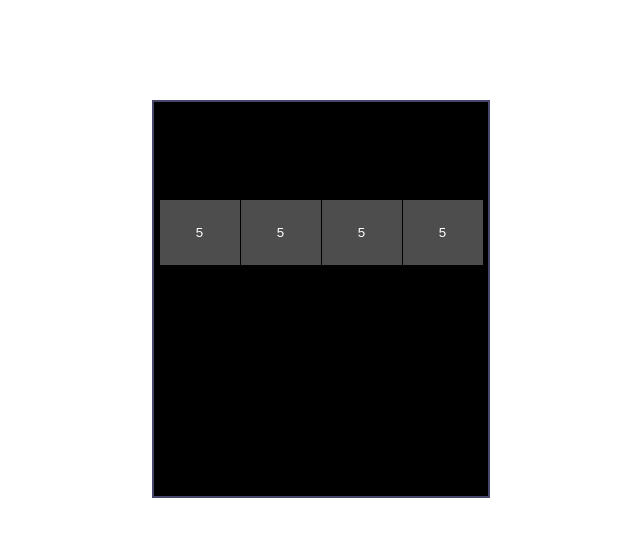
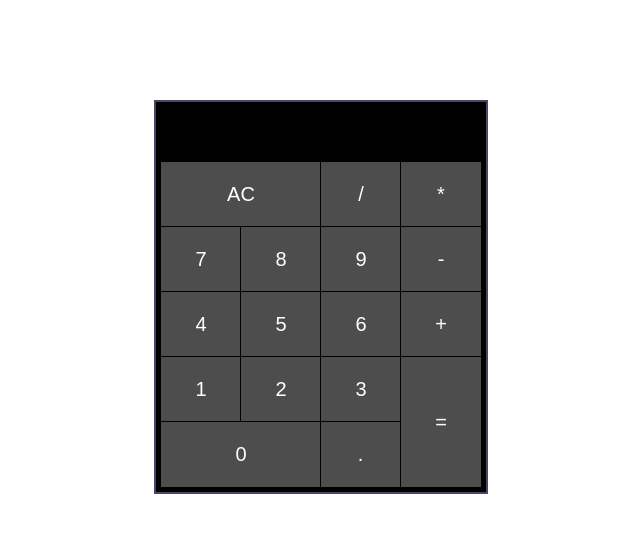
Before and after one commit to MookLags/fcc-calculator, a React (Vite) app: page / in a window 1280 px wide. Shown: the top 536 px of the page, without its empty margins (319-959 px from the left). Built offline with nearby package versions, Linux system fonts and the light colour scheme.

Commit message:
fixed styling issues with CalcButton component

```diff
--- a/src/components/CalcButton.jsx
+++ b/src/components/CalcButton.jsx
@@ -1,20 +1,23 @@
 import { useState } from 'react';
 
-const CalcButton = ({ buttonWidth = "80px", buttonHeight = "65px", bgColor = "#4d4d4d", func, value, isRelative = "true" }) => {
+const CalcButton = ({ buttonWidth = "80px", buttonHeight = "65px", bgColor = "#4d4d4d", func, value, isRelative = true }) => {
   const [isHovered, setIsHovered] = useState(false);
 
   const calcButtonStyle = {
     display: "flex",
     alignItems: "center",
-    color: "white",
+    color: isHovered ? "black" : "white",
     background: bgColor,
     filter: isHovered ? "brightness(1.2)" : "brightness(1)",
     width: buttonWidth,
     height: buttonHeight,
+    outline: "1px solid black",
     border: isHovered ? "1px solid gray" : "none",
     zIndex: isHovered ? "3" : "0",
     position: isRelative ? "relative" : "absolute",
-    cursor: isHovered ? "pointer" : "normal"
+    cursor: isHovered ? "pointer" : "normal",
+    fontSize: "20px",
+    ...(isRelative ? {} : {bottom: "5px", right: "5px"})
   }
 
   return (
--- a/src/components/Screen.jsx
+++ b/src/components/Screen.jsx
@@ -13,6 +13,8 @@ const Screen = ({ displayText, expressionText }) => {
     justifyContent: "flex-end",
     textAlign: "right",
     color: "orange",
+    height: "20px",
+    lineHeight: "20x",
     fontSize: "20px"
   }
 
@@ -21,6 +23,8 @@ const Screen = ({ displayText, expressionText }) => {
     justifyContent: "flex-end",
     textAlign: "right",
     color: "white",
+    height: "35px",
+    lineHeight: "35px",
     fontSize: "29px"
   }
 
--- a/src/pages/HomePage.jsx
+++ b/src/pages/HomePage.jsx
@@ -12,12 +12,16 @@ const HomePage = () => {
   const calcStyle = {
     display: "flex",
     flexDirection: "column",
+    justifyContent: "center",
+    alignItems: "center",
     margin: "auto",
+    padding: "5px",
     marginTop: "100px",
-    width: "334px",
-    height: "394px",
+    width: "320px",
     backgroundColor: "black",
-    border: "2px solid #47476b"
+    border: "2px solid #47476b",
+    position: "relative",
+
   }
 
   const sayHi = () => { console.log("hi") };
@@ -25,11 +29,24 @@ const HomePage = () => {
   return (
     <div id="calculator" style={calcStyle}>
       <Screen />
-      <div id="buttonContainer" style={{ display: "flex", flexDirection: "row", gap: "1px", marginLeft: "auto", marginRight: "auto"}}>
+      <div id="buttonContainer" style={{ display: "flex", flexDirection: "row", marginLeft: "auto", marginRight: "auto", flexWrap: "wrap"}}>
+        <CalcButton value="AC" buttonWidth="160px" func={sayHi} />
+        <CalcButton value="/" func={sayHi} />
+        <CalcButton value="*" func={sayHi} />
+        <CalcButton value="7" func={sayHi} />
+        <CalcButton value="8" func={sayHi} />
+        <CalcButton value="9" func={sayHi} />
+        <CalcButton value="-" func={sayHi} />
+        <CalcButton value="4" func={sayHi} />
         <CalcButton value="5" func={sayHi} />
-        <CalcButton value="5" func={sayHi} />
-        <CalcButton value="5" func={sayHi} />
-        <CalcButton value="5" func={sayHi} />
+        <CalcButton value="6" func={sayHi} />
+        <CalcButton value="+" func={sayHi} />
+        <CalcButton value="1" func={sayHi} />
+        <CalcButton value="2" func={sayHi} />
+        <CalcButton value="3" func={sayHi} />
+        <CalcButton value="=" buttonHeight="130px" isRelative={false} func={sayHi} />
+        <CalcButton value="0" buttonWidth="160px" func={sayHi} />
+        <CalcButton value="." buttonWidth="79px" func={sayHi} />
       </div>
       {/*
        Functions:
```
